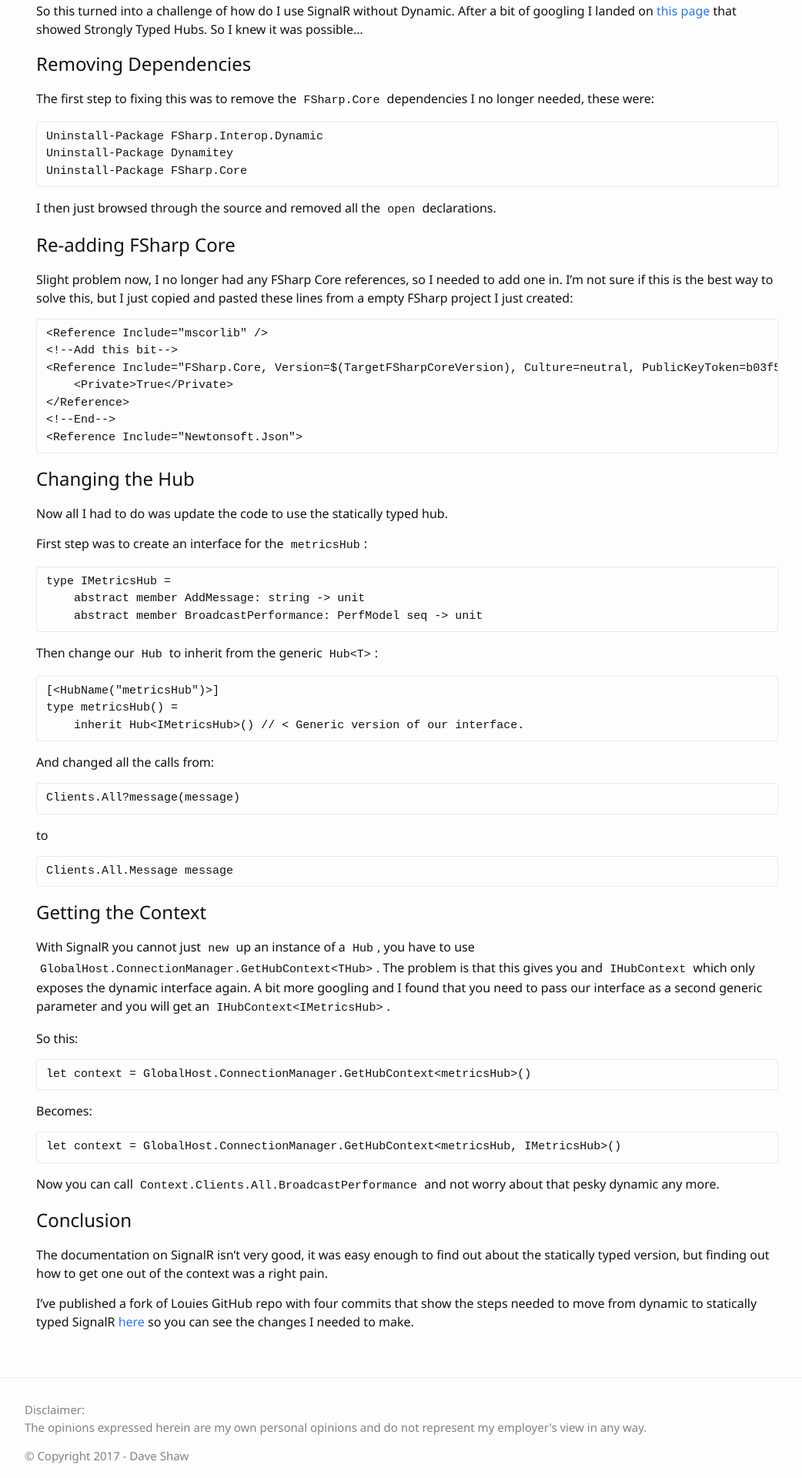
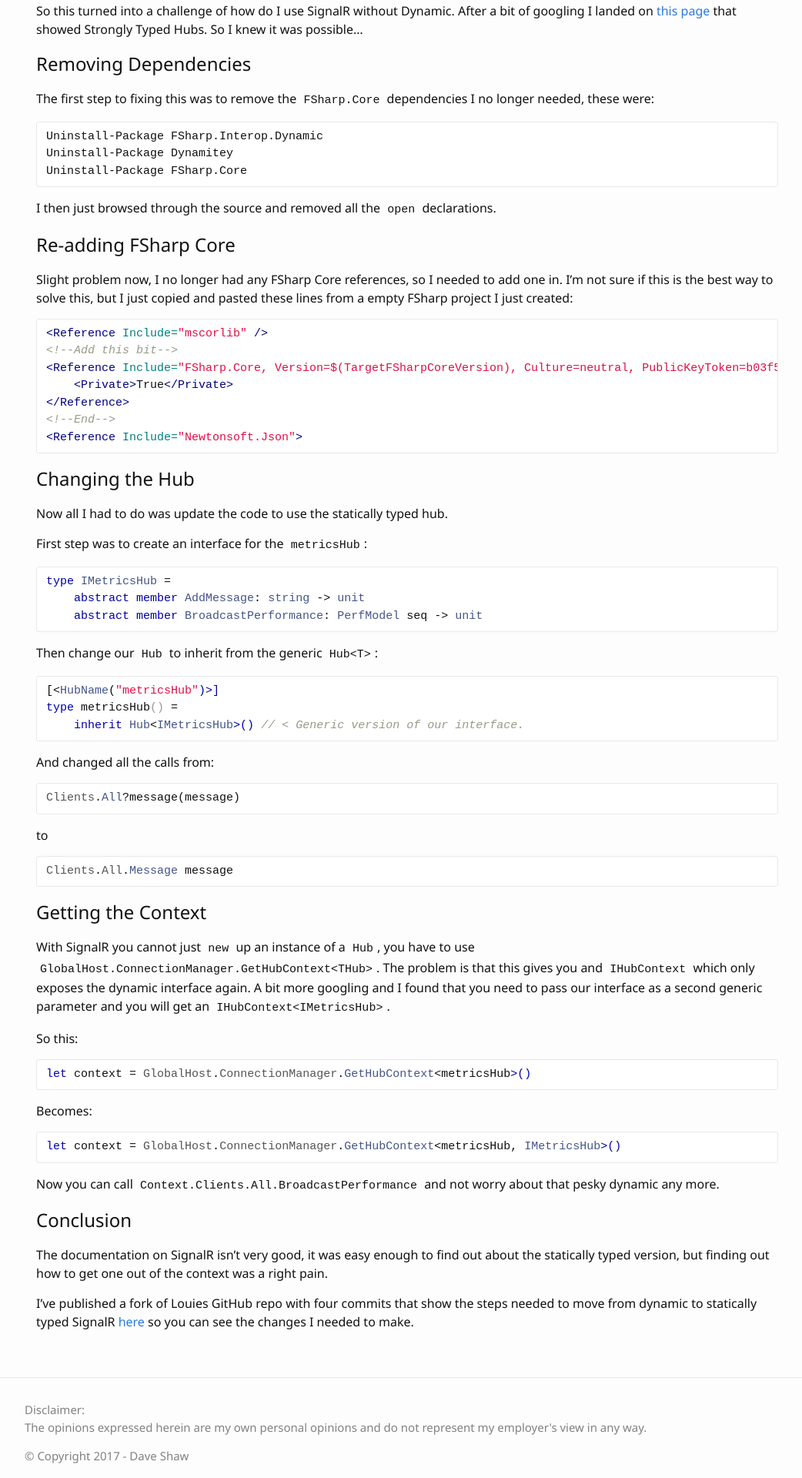
Before and after one commit to xdaDaveShaw/xdaDaveShaw.github.io, a Jekyll site: the page built from blog/_posts/2016-02-29-using-signalr-in-fsharp-without-dynamic.md, in a window 1280 px wide. Shown: the part 670-2590 px from the top of the page at 77% size, without its empty margins (111-1153 px from the left). Built offline with Jekyll 4.4.1, drawn with Linux system fonts in a browser that asks for light colours.

Commit message:
Revert "Fix syntax highlighting"
This reverts commit 6d9ce296e3115ababa4cfccc445aa773b85aa875.

```diff
--- a/_config.yml
+++ b/_config.yml
@@ -10,12 +10,6 @@ github_username:  xdaDaveShaw
 stackoverflow_link: users/383710/daveshaw
 
 # Build settings
+markdown: kramdown
 permalink: /blog/:title/
 contenturl: "/blog/Content/"
-
-#Highlighting
-highlighter: rouge
-markdown: kramdown
-kramdown:
-  input: GFM
-  syntax_highlighter: rouge
--- /dev/null
+++ b/_sass/_syntax-highlighting.scss
@@ -0,0 +1,67 @@
+/**
+ * Syntax highlighting styles
+ */
+.highlight {
+    background: #fff;
+    @extend %vertical-rhythm;
+
+    .c     { color: #998; font-style: italic } // Comment
+    .err   { color: #a61717; background-color: #e3d2d2 } // Error
+    .k     { color: #0000AA; } // Keyword
+    .o     { color: #0000AA; } // Operator
+    .cm    { color: #998; font-style: italic } // Comment.Multiline
+    .cp    { color: #999 } // Comment.Preproc
+    .c1    { color: #998; font-style: italic } // Comment.Single
+    .cs    { color: #999; font-style: italic } // Comment.Special
+    .gd    { color: #000; background-color: #fdd } // Generic.Deleted
+    .gd .x { color: #000; background-color: #faa } // Generic.Deleted.Specific
+    .ge    { font-style: italic } // Generic.Emph
+    .gr    { color: #a00 } // Generic.Error
+    .gh    { color: #999 } // Generic.Heading
+    .gi    { color: #000; background-color: #dfd } // Generic.Inserted
+    .gi .x { color: #000; background-color: #afa } // Generic.Inserted.Specific
+    .go    { color: #888 } // Generic.Output
+    .gp    { color: #555 } // Generic.Prompt
+    .gs    { color: #0000AA; } // Generic.Strong
+    .gu    { color: #aaa } // Generic.Subheading
+    .gt    { color: #a00 } // Generic.Traceback
+    .kc    { color: #0000AA; } // Keyword.Constant
+    .kd    { color: #0000AA; } // Keyword.Declaration
+    .kp    { color: #0000AA; } // Keyword.Pseudo
+    .kr    { color: #0000AA; } // Keyword.Reserved
+    .kt    { color: #458 } // Keyword.Type
+    .m     { color: #099 } // Literal.Number
+    .s     { color: #d14 } // Literal.String
+    .na    { color: #008080 } // Name.Attribute
+    .nb    { color: #0086B3 } // Name.Builtin
+    .nc    { color: #458 } // Name.Class
+    .no    { color: #008080 } // Name.Constant
+    .ni    { color: #800080 } // Name.Entity
+    .ne    { color: #900 } // Name.Exception
+    .nf    { color: #900 } // Name.Function
+    .nn    { color: #555 } // Name.Namespace
+    .nt    { color: #000080 } // Name.Tag
+    .nv    { color: #008080 } // Name.Variable
+    .ow    { color: #0000AA; } // Operator.Word
+    .w     { color: #bbb } // Text.Whitespace
+    .mf    { color: #099 } // Literal.Number.Float
+    .mh    { color: #099 } // Literal.Number.Hex
+    .mi    { color: #099 } // Literal.Number.Integer
+    .mo    { color: #099 } // Literal.Number.Oct
+    .sb    { color: #d14 } // Literal.String.Backtick
+    .sc    { color: #d14 } // Literal.String.Char
+    .sd    { color: #d14 } // Literal.String.Doc
+    .s2    { color: #d14 } // Literal.String.Double
+    .se    { color: #d14 } // Literal.String.Escape
+    .sh    { color: #d14 } // Literal.String.Heredoc
+    .si    { color: #d14 } // Literal.String.Interpol
+    .sx    { color: #d14 } // Literal.String.Other
+    .sr    { color: #009926 } // Literal.String.Regex
+    .s1    { color: #d14 } // Literal.String.Single
+    .ss    { color: #990073 } // Literal.String.Symbol
+    .bp    { color: #999 } // Name.Builtin.Pseudo
+    .vc    { color: #008080 } // Name.Variable.Class
+    .vg    { color: #008080 } // Name.Variable.Global
+    .vi    { color: #008080 } // Name.Variable.Instance
+    .il    { color: #099 } // Literal.Number.Integer.Long
+}
--- a/css/main.scss
+++ b/css/main.scss
@@ -37,5 +37,6 @@ $on-laptop:        800px;
 // Import partials from `sass_dir` (defaults to `_sass`)
 @import
         "base",
-        "layout"
+        "layout",
+        "syntax-highlighting"
 ;
```
